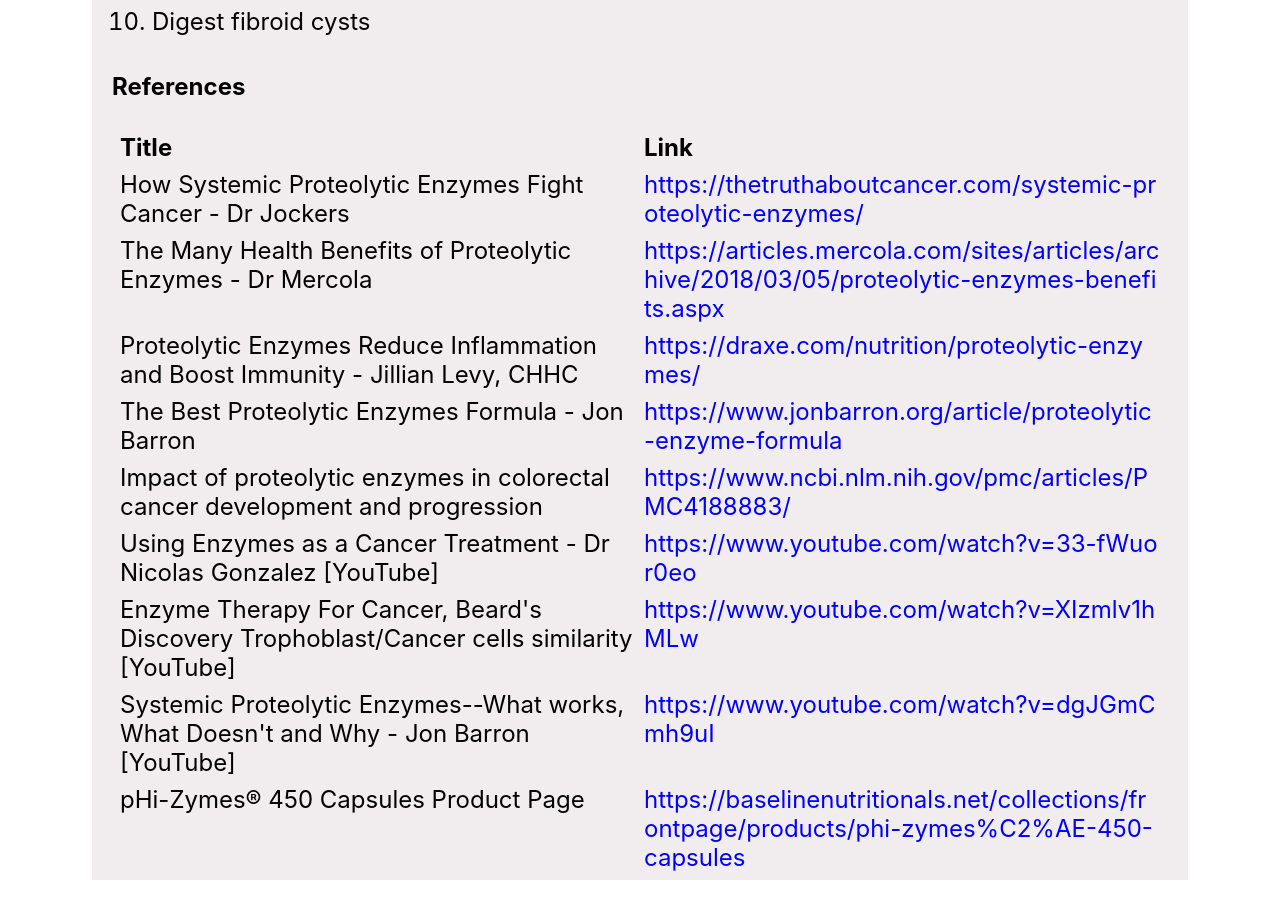
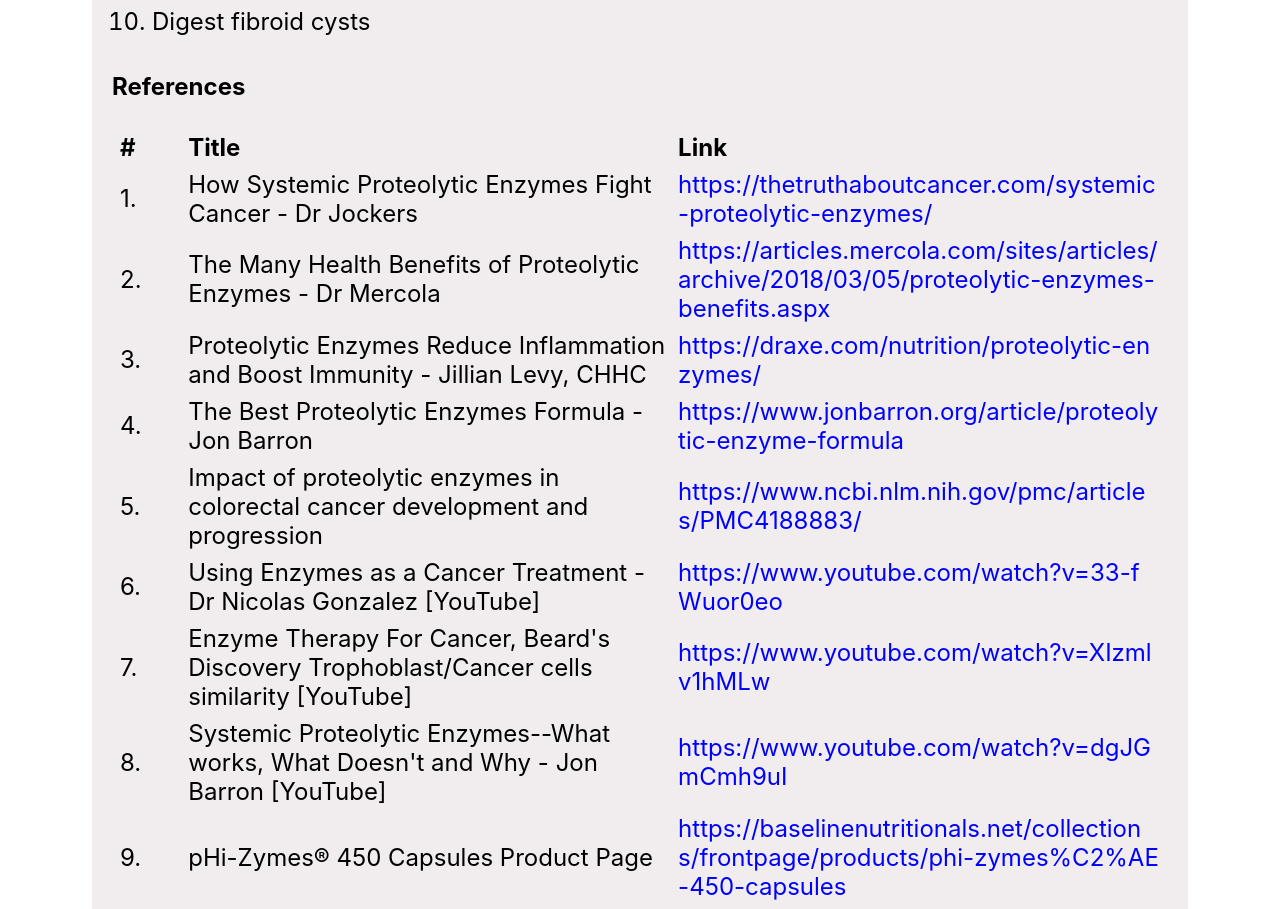
Before and after one commit to jaytula/alt-medicine, a React (Create React App) app: page / in a window 1280 px wide. Shown: the part 1444-2353 px from the top of the page. Before the commit the page ends 2324 px from the top, so only its background shows below. Built offline with nearby package versions, Linux system fonts and the light colour scheme.

Commit message:
Add reference numbering

```diff
--- a/src/PhiZyme.js
+++ b/src/PhiZyme.js
@@ -9,9 +9,10 @@
   },
   reference: {
     display: 'grid',
-    gridTemplateColumns: '1fr 1fr',
+    gridTemplateColumns: '1fr 8fr 8fr',
     gridColumnGap: '8px',
-    margin: '8px'
+    margin: '8px',
+    alignItems: 'center'
   },
   gridHeader: {
     fontWeight: 'bold'
@@ -104,11 +105,15 @@
 
       <h4>References</h4>
       <div className={`${classes.gridHeader} ${classes.reference}`}>
+        <div>#</div>
+
         <div>Title</div>
         <div>Link</div>
       </div>
       {data.references.map((r, i) => (
         <div id={`ref-${i + 1}`} key={i} num={i} className={classes.reference}>
+          <div>{i + 1}.</div>
+
           <div>{r.title}</div>
           <div>
             <a href={r.link}>{r.link}</a>
```
